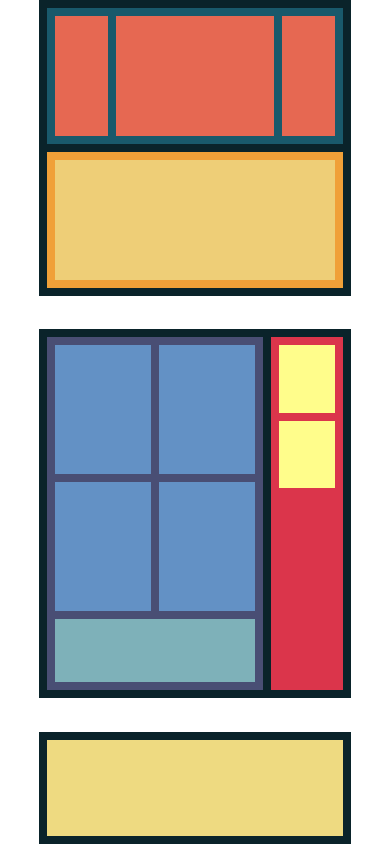
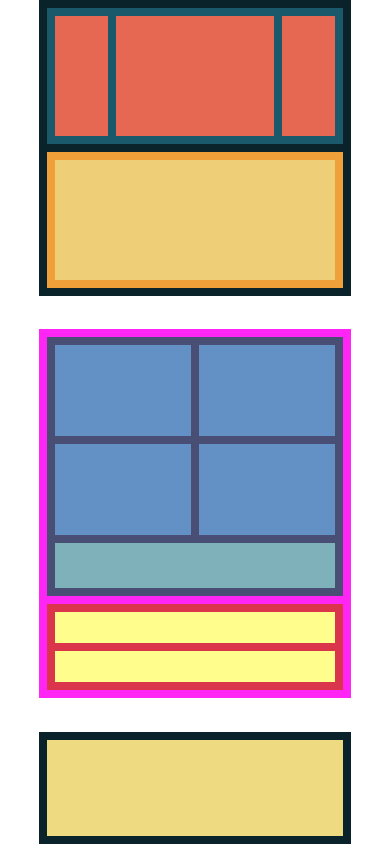
Before and after one commit to isasimo-itacademy/vue-sprint1-tasca3, a plain HTML site: page Nivell 1/index.html in a window 390 px wide. Drawn offline with Linux system fonts and the light colour scheme.

Commit message:
media queries

```diff
--- a/Nivell 1/styles.css
+++ b/Nivell 1/styles.css
@@ -126,3 +126,27 @@
   flex-basis: 100%;
   background-color: #eeda81;
 }
+
+/* MEDIA QUERIES */
+
+/* TABLET */
+@media(max-width: 700px) {
+  .main {
+    background-color: #e9ff25;
+    flex-direction: column;
+  }
+    .main .aside .news {
+    flex-basis: 50%;
+  }
+}
+
+/* PHONES */
+@media(max-width: 400px) {
+  .main {
+    background-color: #ff25f4;
+    flex-direction: column;
+  }
+  .main .aside .news {
+    flex-basis: 50%;
+  }
+}
```
